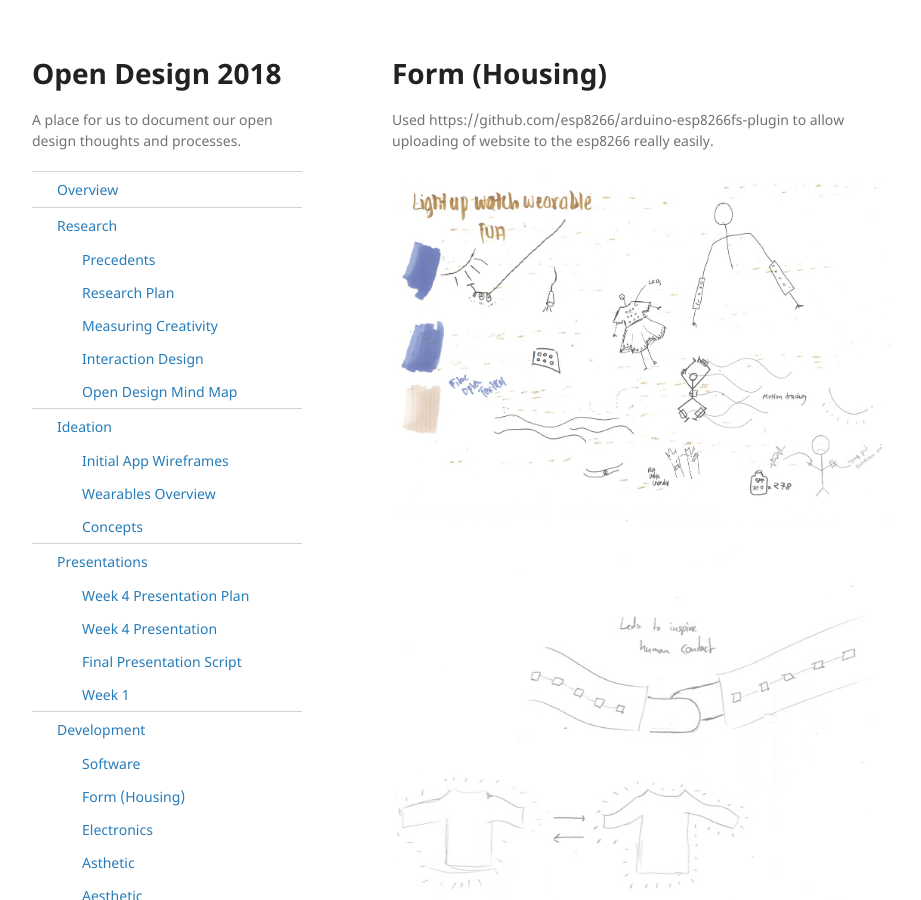
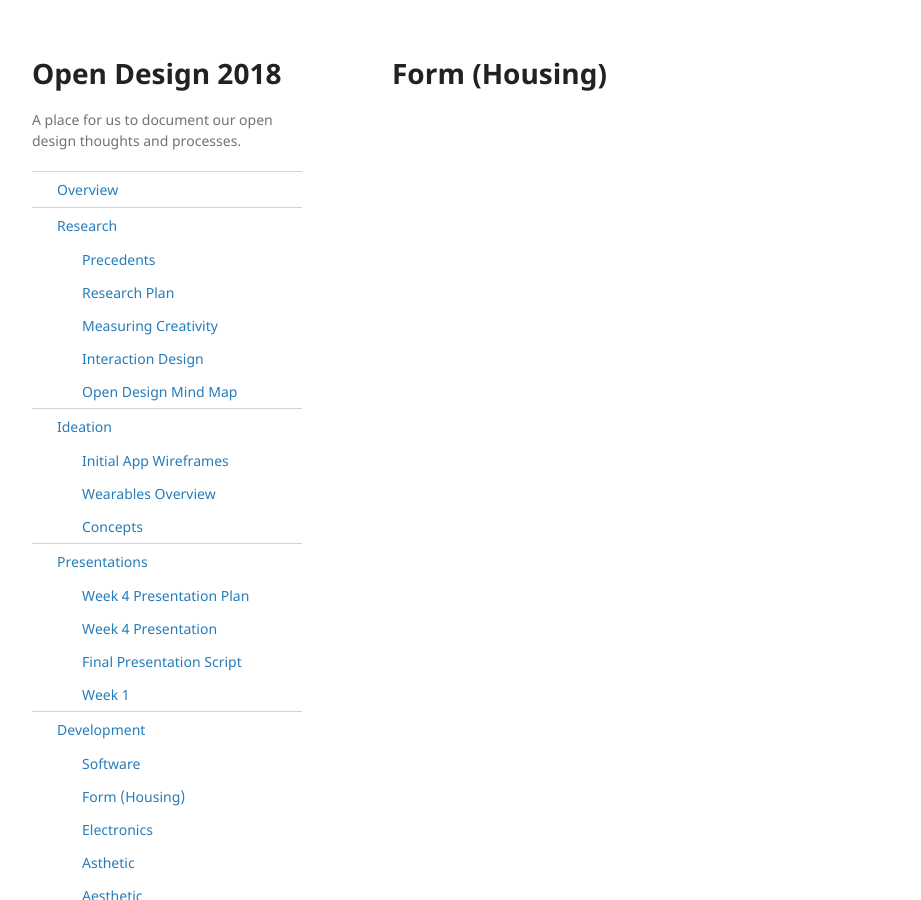
Before and after one commit to harryiliffe/open-design-2018, a Jekyll site: the page built from docs/_posts/2018-01-23-development-form.md, in a window 1280 px wide and 900 px high. Shown: the whole window, without its empty margins (178-1099 px from the left). Built offline with Jekyll 4.4.1, drawn with Linux system fonts in a browser that asks for light colours.

Commit message:
Yay change

```diff
--- a/docs/_posts/2018-01-23-development-form.md
+++ b/docs/_posts/2018-01-23-development-form.md
@@ -4,32 +4,3 @@ categories: development
 title: "Form (Housing)"
 order: 4
 ---
-
-
-Used https://github.com/esp8266/arduino-esp8266fs-plugin to allow uploading of website to the esp8266 really easily.
-
-![Liz01]({{site.imageurl}}/liz01.jpg)
-
-![Liz02]({{site.imageurl}}/liz02.jpg)
-
-![Liz03]({{site.imageurl}}/liz03.jpg)
-
-![Liz04]({{site.imageurl}}/liz04.jpg)
-
-![Liz05]({{site.imageurl}}/liz05.jpg)
-
-![Liz06]({{site.imageurl}}/liz06.jpg)
-
-![Liz07]({{site.imageurl}}/liz07.jpg)
-
-![Liz08]({{site.imageurl}}/liz08.jpg)
-
-![Liz09]({{site.imageurl}}/liz09.jpg)
-
-![Liz10]({{site.imageurl}}/liz10.jpg)
-
-![Liz11]({{site.imageurl}}/liz11.jpg)
-
-![Liz12]({{site.imageurl}}/liz12.jpg)
-
-![Liz13]({{site.imageurl}}/liz13.jpg)
```
